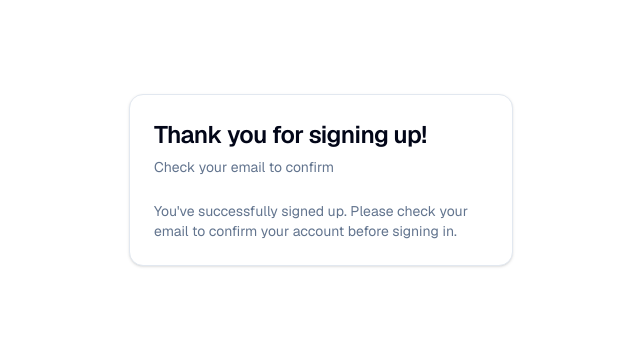
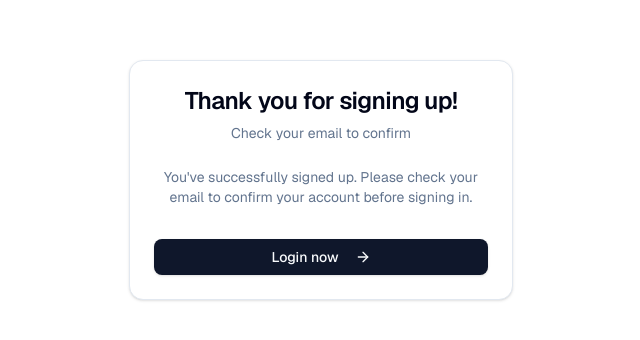
Before and after one commit to kaizendigilabs/coffee-shop-pwa, a Next.js app: page /auth/sign-up-success in a window 1280 px wide. Shown: the part 220-560 px from the top of the page, without its empty margins (319-959 px from the left). Built offline with nearby package versions, Linux system fonts and the light colour scheme; no server answers.

Commit message:
feat(auth): add login button in signup success page

```diff
--- a/app/auth/sign-up-success/page.tsx
+++ b/app/auth/sign-up-success/page.tsx
@@ -6,23 +6,33 @@ import {
   CardTitle,
 } from "@/components/ui/card";
 
+import { Button } from "@/components/ui/button"; // Import Button
+import { ArrowRight } from "lucide-react"; // Import ArrowRight icon
+import Link from "next/link"; // Import Link for navigation
+
 export default function Page() {
   return (
     <div className="flex min-h-svh w-full items-center justify-center p-6 md:p-10">
       <div className="w-full max-w-sm">
         <div className="flex flex-col gap-6">
           <Card>
-            <CardHeader>
+            <CardHeader className="text-center">
               <CardTitle className="text-2xl">
                 Thank you for signing up!
               </CardTitle>
               <CardDescription>Check your email to confirm</CardDescription>
             </CardHeader>
-            <CardContent>
-              <p className="text-sm text-muted-foreground">
+            <CardContent className="text-center">
+              <p className="text-sm text-muted-foreground mb-8">
                 You&apos;ve successfully signed up. Please check your email to
                 confirm your account before signing in.
               </p>
+              <Link href="/auth/login" passHref>
+                <Button className="w-full">
+                  Login now
+                  <ArrowRight className="ml-2 h-4 w-4" />
+                </Button>
+              </Link>
             </CardContent>
           </Card>
         </div>
```
